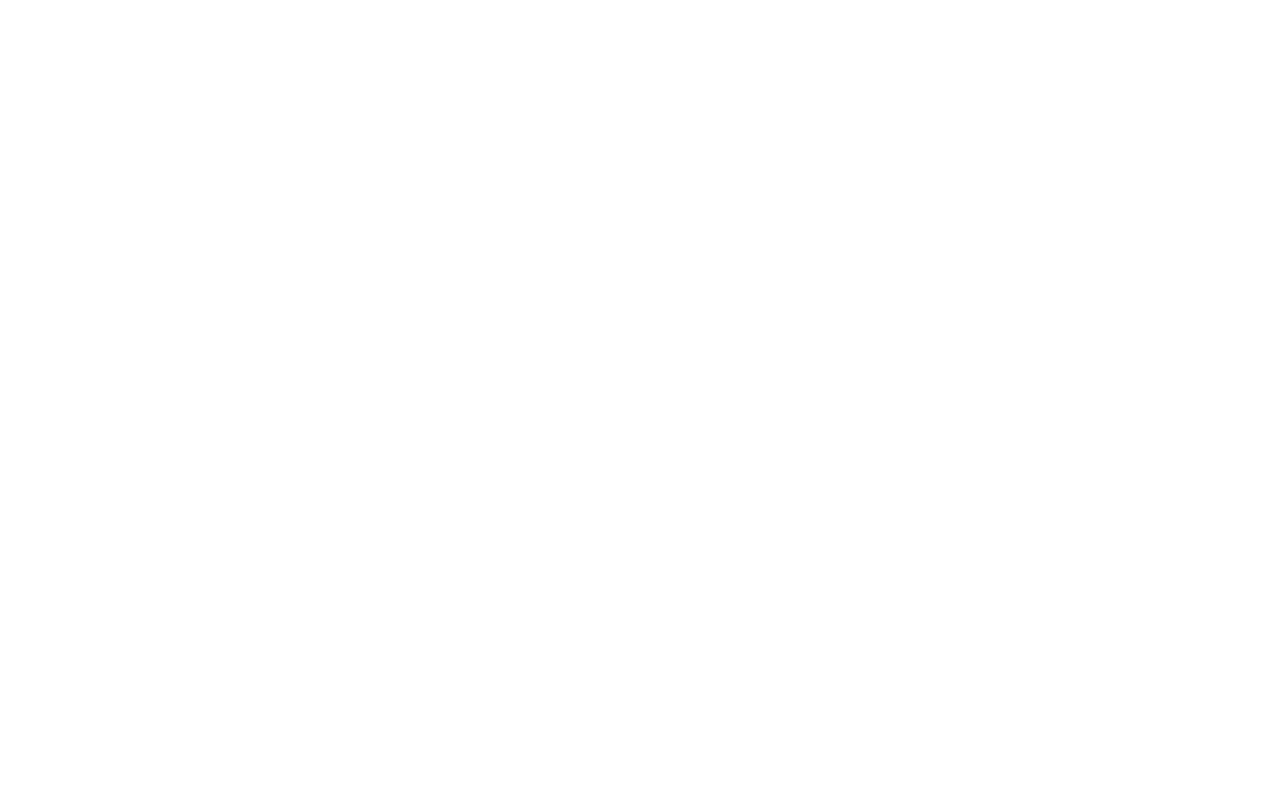
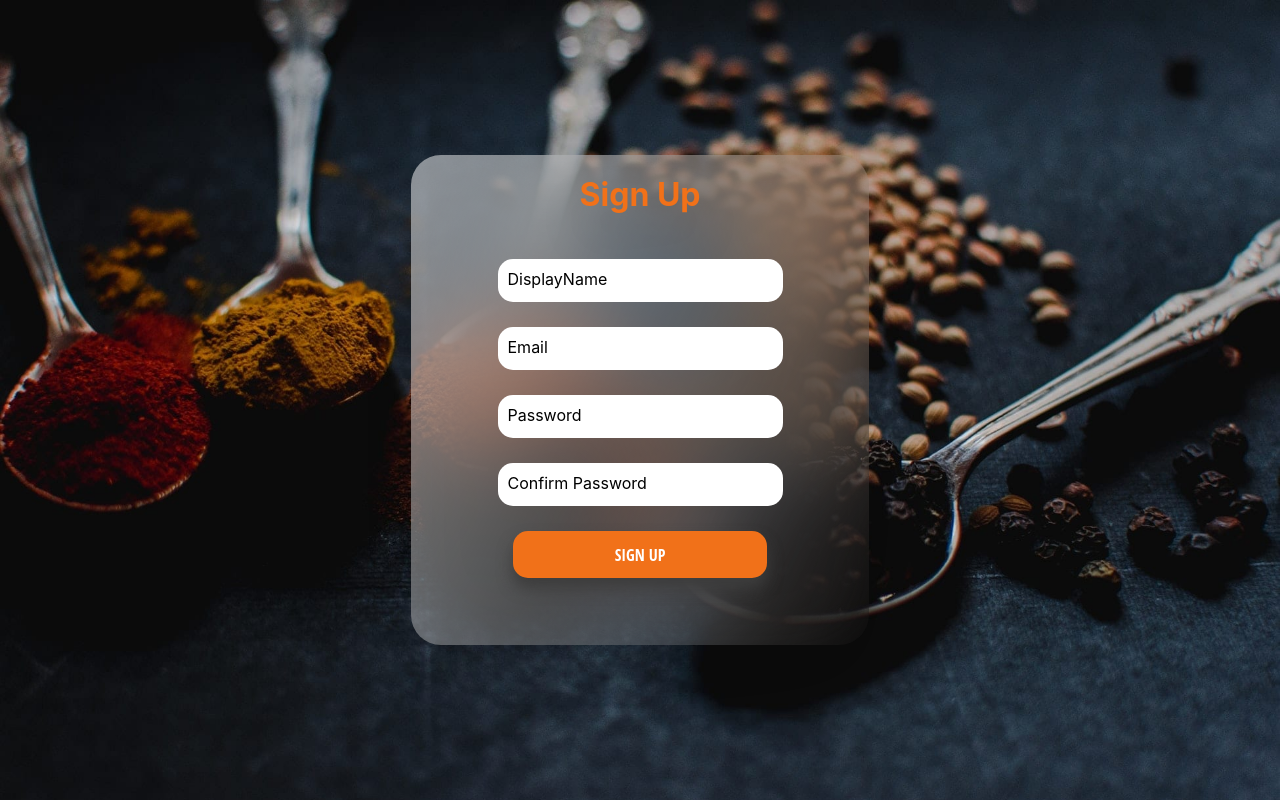
Before and after one commit to NDBaoFE/pizza-ordering-hiep, a React (Create React App) app: page /signUp in a window 1280 px wide. Before the commit this address had no page. Built offline with nearby package versions, Linux system fonts and the light colour scheme; no server answers.

Commit message:
fix bug and complete sign up and sign in page

```diff
--- a/src/Component/Navigation/Navigation.component.jsx
+++ b/src/Component/Navigation/Navigation.component.jsx
@@ -1,6 +1,14 @@
 import { Outlet, Link } from 'react-router-dom'
+import { useContext } from 'react'
+import { UserContext } from '../../context/user.context'
+import { signOutUser } from '../../utils/firebase.utils'
 import './Navigation.styles.scss'
 const Navigation = () => {
+  const { currentUser } = useContext(UserContext)
+  // const signOutHandler = async () => {
+  //   const res = await signOutUser()
+  //   setCurrentUser(res)
+  // }
   return (
     <>
       <div className="navigation">
@@ -20,6 +28,13 @@ const Navigation = () => {
           <Link className="nav-link" to="/order">
             Order
           </Link>
+          {currentUser ? (
+            <span className="nav-link" onClick={signOutUser}>
+              Sign Out
+            </span>
+          ) : (
+            <span>hi</span>
+          )}
         </div>
       </div>
       <Outlet />
--- a/src/Component/form-input/form-input.component.jsx
+++ b/src/Component/form-input/form-input.component.jsx
@@ -15,7 +15,7 @@ const FormInput = ({ label, nameRegister, ...otherProps }) => {
   return (
     <Group>
       {label && <FormInputLabel shrink={isDirty}>{label}</FormInputLabel>}
-      <Input {...otherProps} {...register(`${nameRegister}`, { required: true })} />
+      <Input {...otherProps} {...register(`${nameRegister}`)} />
     </Group>
   )
 }
--- a/src/context/user.context.jsx
+++ b/src/context/user.context.jsx
@@ -1,5 +1,5 @@
-import { createContext, useState } from 'react'
-
+import { createContext, useEffect, useState } from 'react'
+import { onAuthStateChangedListener, createUserDoccumentFromAuth } from '../utils/firebase.utils'
 export const UserContext = createContext({
   setCurrentUser: () => null,
   currentUser: null,
@@ -8,6 +8,15 @@ export const UserContext = createContext({
 export const UserProvider = ({ children }) => {
   const [currentUser, setCurrentUser] = useState(null)
   const value = { currentUser, setCurrentUser }
-
+  useEffect(() => {
+    const unsubscribe = onAuthStateChangedListener((user) => {
+      console.log(user)
+      if (user) {
+        createUserDoccumentFromAuth(user)
+      }
+      setCurrentUser(user)
+    })
+    return unsubscribe
+  }, [])
   return <UserContext.Provider value={value}>{children}</UserContext.Provider>
 }
--- a/src/page/home/index.js
+++ b/src/page/home/index.js
@@ -1,4 +1,10 @@
+import Navigation from '../../Component/Navigation/Navigation.component'
 const Home = () => {
-  return <h1> Home Page</h1>
+  return (
+    <>
+      <Navigation />
+      <h1> Home Page</h1>
+    </>
+  )
 }
 export default Home
--- a/src/page/sign-in/sign-in.component.jsx
+++ b/src/page/sign-in/sign-in.component.jsx
@@ -4,26 +4,32 @@ import {
   signInAuthUserWithEmailAndPasword,
 } from '../../utils/firebase.utils'
 import { useForm, FormProvider } from 'react-hook-form'
+import { Link } from 'react-router-dom'
 import FormInput from '../../Component/form-input/form-input.component'
-import { useContext } from 'react'
-import { UserContext } from '../../context/user.context'
+// import { useContext } from 'react'
+// import { UserContext } from '../../context/user.context'
 import './sign-in.component.scss'
 
 const SignIn = () => {
   const logGoogleUser = async () => {
-    const { user } = await SignInWithGooglePopUp()
-    const usetDocRef = await createUserDoccumentFromAuth(user)
-    setCurrentUser(user.uid)
+    await SignInWithGooglePopUp()
+    // const usetDocRef = await createUserDoccumentFromAuth(user)
+    // setCurrentUser(user.uid) const { user } =
   }
-  const { setCurrentUser } = useContext(UserContext)
-  const methods = useForm()
+  // const { setCurrentUser } = useContext(UserContext)
+  const methods = useForm({
+    defaultValues: {
+      email: '',
+      password: '',
+    },
+  })
 
   const onSubmit = async () => {
     const { email, password } = methods.getValues()
-
+    methods.reset()
     try {
       const { user } = await signInAuthUserWithEmailAndPasword(email, password)
-      setCurrentUser(user.uid)
+      // setCurrentUser(user.uid)
     } catch (error) {
       switch (error.code) {
         case 'auth/invalid-email':
@@ -46,9 +52,9 @@ const SignIn = () => {
           break
 
         default:
-          alert('Sorry, something is wrong!')
+          console.log('user Sign In encountered an error', error)
+          alert('Sorry, you need to fill in all the blank')
       }
-      console.log('user Sign In encountered an error', error)
     }
   }
 
@@ -67,6 +73,13 @@ const SignIn = () => {
             <button type="button " className="googleBtn" onClick={logGoogleUser}>
               sign in with google
             </button>
+            <div className="">
+              Don't have account?{' '}
+              <Link to="/signUp" style={{ color: '#f17119' }}>
+                {' '}
+                Sign Up
+              </Link>
+            </div>
           </form>
         </div>
       </FormProvider>
--- a/src/page/sign-up/sign-up.component.jsx
+++ b/src/page/sign-up/sign-up.component.jsx
@@ -1,35 +1,70 @@
 import { useForm, FormProvider } from 'react-hook-form'
 import FormInput from '../../Component/form-input/form-input.component'
 import './sign-up.component.scss'
+import { useNavigate } from 'react-router-dom'
+import { useState } from 'react'
 import {
   createAuthUserWithEmailAndPasword,
   createUserDoccumentFromAuth,
 } from '../../utils/firebase.utils'
 
 const SignUp = () => {
-  const methods = useForm()
+  // const [success, setSuccess] = useState(false)
+  const navigate = useNavigate()
+  const methods = useForm({
+    defaultValues: {
+      email: '',
+      password: '',
+      confirmPassword: '',
+      displayName: '',
+    },
+  })
+
   const onSubmit = async () => {
     const values = methods.getValues()
     const { displayName, email, password, confirmPassword } = values
-
+    methods.reset()
     if (password !== confirmPassword) {
       alert('your password do not match')
+      return
+    }
+    const signUpSuccess = (user) => {
+      if (user) {
+        alert('Success Sign Up')
+        // setSuccess(true)
+        navigate('/login')
+      }
       return
     }
     try {
       const { user } = await createAuthUserWithEmailAndPasword(email, password)
 
       await createUserDoccumentFromAuth(user, { displayName })
+      signUpSuccess(user.uid)
+    } catch (error) {
+      switch (error.code) {
+        case 'auth/invalid-email':
+          alert('Your email is not valid.\nPlease enter a valid email.')
+          break
+        case 'auth/weak-password':
+          alert('Your password must have at least 6 characters.')
+          break
+        case 'auth/user-disabled':
+          alert('This account has been banned.\nPlease contact with us for more information.')
+          break
+        case 'auth/user-not-found':
+          alert('There is no user with your email.\nPlease register a new account instead.')
+          break
+        case 'auth/wrong-password':
+          alert('Your password is incorrect.')
+          break
+        case 'auth/email-already-in-use':
+          alert('Your email is already in use.\nPlease try to login instead.')
+          break
 
-      // resetField('displayName')
-      // resetField('email')
-      // resetField('password')
-      // resetField('confirmPassword')
-    } catch (error) {
-      if (error.code === 'auth/email-already-in-use') {
-        alert('Cannot create user, email already in use')
-      } else {
-        console.log('user creation encountered an error', error)
+        default:
+          console.log('user Sign In encountered an error', error)
+          alert('Sorry, you need to fill in all the blank')
       }
     }
   }
--- a/src/router/PrivateRoute.component.jsx
+++ b/src/router/PrivateRoute.component.jsx
@@ -1,8 +1,12 @@
-import { Navigate, Outlet } from 'react-router-dom'
+import { Navigate, Outlet, useLocation } from 'react-router-dom'
 import { useContext } from 'react'
 import { UserContext } from '../context/user.context'
 export const PrivateRoute = () => {
   const { currentUser } = useContext(UserContext)
-
-  return currentUser && currentUser.length >= 0 ? <Outlet /> : <Navigate to="/login" replace />
+  const location = useLocation()
+  return currentUser && currentUser.uid.length >= 0 ? (
+    <Outlet />
+  ) : (
+    <Navigate to="/login" state={{ from: location }} replace />
+  )
 }
--- a/src/router/index.jsx
+++ b/src/router/index.jsx
@@ -1,5 +1,5 @@
 import { Routes, Route, Navigate } from 'react-router-dom'
-
+import SignUp from '../page/sign-up/sign-up.component'
 import SignIn from '../page/sign-in/sign-in.component'
 import Home from '../page/home'
 import { PrivateRoute } from './PrivateRoute.component'
@@ -10,6 +10,11 @@ export const publicRoute = [
     name: 'login',
     path: '/login',
     element: <SignIn />,
+  },
+  {
+    name: 'signUp',
+    path: '/signUp',
+    element: <SignUp />,
   },
 ]
 export const privateRoute = [
--- a/src/utils/firebase.utils.js
+++ b/src/utils/firebase.utils.js
@@ -5,6 +5,8 @@ import {
   GoogleAuthProvider,
   createUserWithEmailAndPassword,
   signInWithEmailAndPassword,
+  signOut,
+  onAuthStateChanged,
 } from 'firebase/auth'
 import { getFirestore, doc, getDoc, setDoc } from 'firebase/firestore'
 const firebaseConfig = {
@@ -59,3 +61,9 @@ export const signInAuthUserWithEmailAndPasword = async (email, password) => {
   if (!email || !password) return
   return await signInWithEmailAndPassword(auth, email, password)
 }
+
+export const onAuthStateChangedListener = (callback) => {
+  onAuthStateChanged(auth, callback)
+}
+
+export const signOutUser = async () => await signOut(auth)
```
